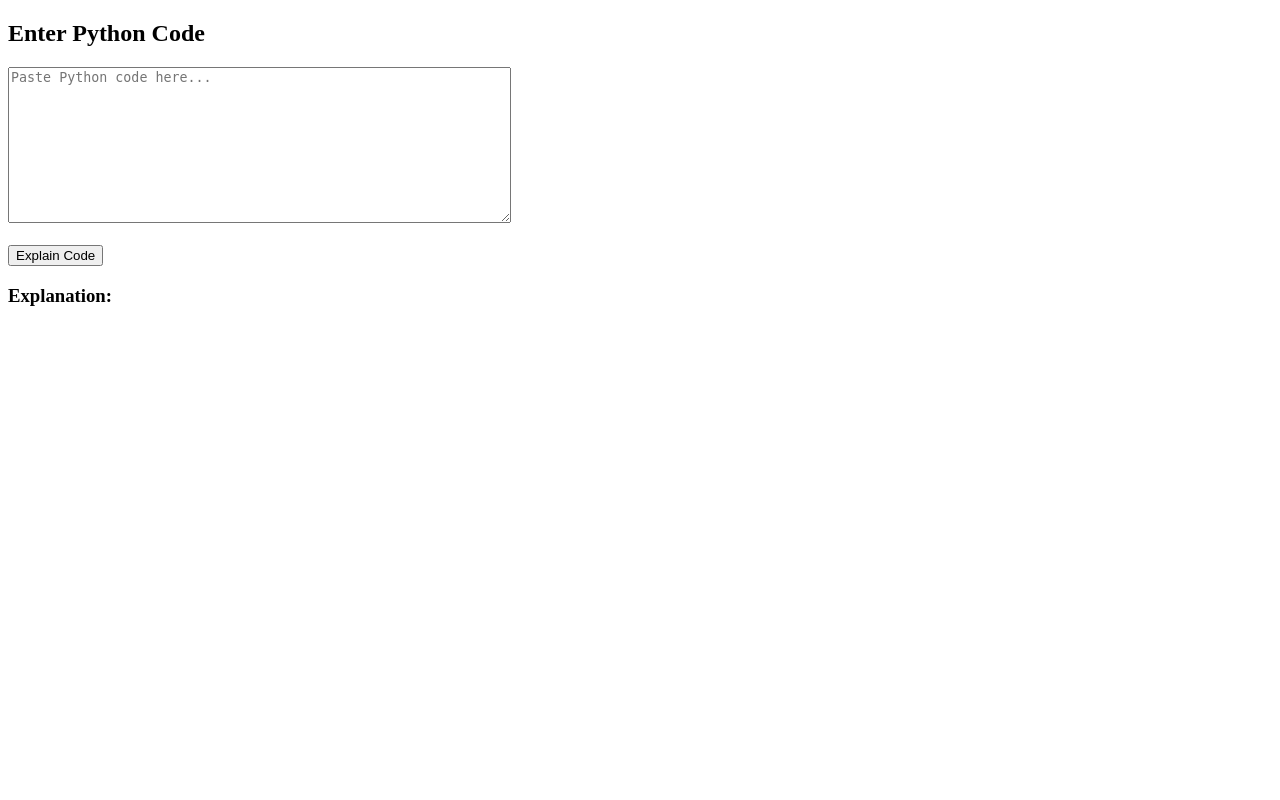
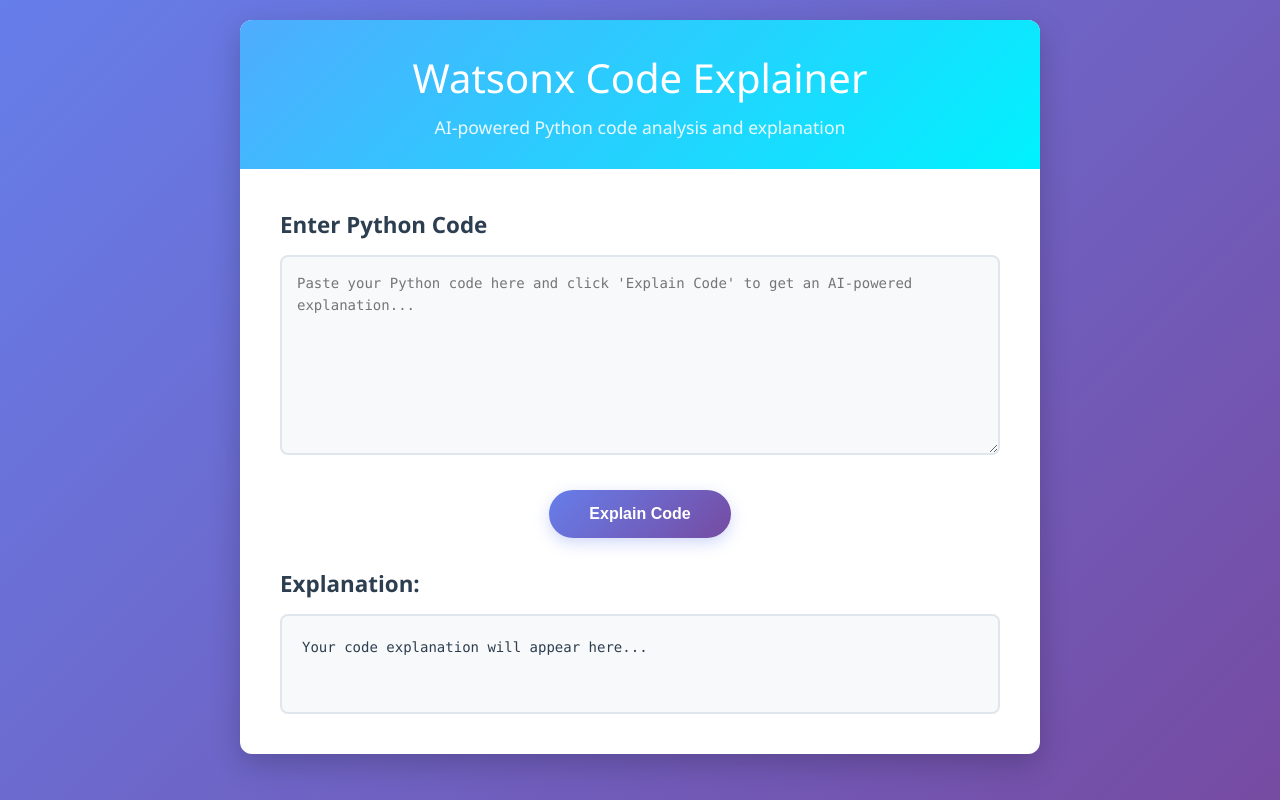
Before and after one commit to sugar-rage/code_explainer, a Flask app: page / in a window 1280 px wide. Run offline with Flask 3, Linux system fonts and the light colour scheme.

Commit message:
Updated frontpage.html

```diff
--- a/templates/frontpage.html
+++ b/templates/frontpage.html
@@ -2,19 +2,242 @@
 <html>
 <head>
   <title>Watsonx Code Explainer</title>
+  <style>
+    * {
+      margin: 0;
+      padding: 0;
+      box-sizing: border-box;
+    }
+
+    body {
+      font-family: 'Segoe UI', Tahoma, Geneva, Verdana, sans-serif;
+      background: linear-gradient(135deg, #667eea 0%, #764ba2 100%);
+      min-height: 100vh;
+      padding: 20px;
+      color: #333;
+    }
+
+    .container {
+      max-width: 800px;
+      margin: 0 auto;
+      background: white;
+      border-radius: 12px;
+      box-shadow: 0 10px 30px rgba(0, 0, 0, 0.2);
+      overflow: hidden;
+    }
+
+    .header {
+      background: linear-gradient(135deg, #4facfe 0%, #00f2fe 100%);
+      padding: 30px;
+      text-align: center;
+      color: white;
+    }
+
+    .header h1 {
+      font-size: 2.5em;
+      font-weight: 300;
+      margin-bottom: 10px;
+    }
+
+    .header p {
+      opacity: 0.9;
+      font-size: 1.1em;
+    }
+
+    .content {
+      padding: 40px;
+    }
+
+    .input-section {
+      margin-bottom: 30px;
+    }
+
+    .input-section h2 {
+      color: #2c3e50;
+      margin-bottom: 15px;
+      font-size: 1.4em;
+      font-weight: 600;
+    }
+
+    #codeInput {
+      width: 100%;
+      padding: 15px;
+      font-family: 'Consolas', 'Monaco', 'Courier New', monospace;
+      font-size: 14px;
+      border: 2px solid #e0e6ed;
+      border-radius: 8px;
+      resize: vertical;
+      min-height: 200px;
+      line-height: 1.6;
+      background: #f8f9fa;
+      transition: border-color 0.3s ease;
+    }
+
+    #codeInput:focus {
+      outline: none;
+      border-color: #4facfe;
+      box-shadow: 0 0 0 3px rgba(79, 172, 254, 0.1);
+    }
+
+    .button-container {
+      text-align: center;
+      margin: 30px 0;
+    }
+
+    .explain-btn {
+      background: linear-gradient(135deg, #667eea 0%, #764ba2 100%);
+      color: white;
+      border: none;
+      padding: 15px 40px;
+      font-size: 16px;
+      font-weight: 600;
+      border-radius: 50px;
+      cursor: pointer;
+      transition: all 0.3s ease;
+      box-shadow: 0 5px 15px rgba(102, 126, 234, 0.3);
+    }
+
+    .explain-btn:hover {
+      transform: translateY(-2px);
+      box-shadow: 0 8px 25px rgba(102, 126, 234, 0.4);
+    }
+
+    .explain-btn:active {
+      transform: translateY(0);
+    }
+
+    .output-section {
+      margin-top: 30px;
+    }
+
+    .output-section h3 {
+      color: #2c3e50;
+      margin-bottom: 15px;
+      font-size: 1.4em;
+      font-weight: 600;
+    }
+
+    #output {
+      background: #f8f9fa;
+      border: 2px solid #e0e6ed;
+      border-radius: 8px;
+      padding: 20px;
+      font-family: 'Consolas', 'Monaco', 'Courier New', monospace;
+      font-size: 14px;
+      line-height: 1.6;
+      white-space: pre-wrap;
+      word-wrap: break-word;
+      min-height: 100px;
+      max-height: 400px;
+      overflow-y: auto;
+      color: #2c3e50;
+    }
+
+    .loading {
+      color: #667eea;
+      font-style: italic;
+    }
+
+    .error {
+      color: #e74c3c;
+      background: #fdf2f2;
+      border-color: #fecaca;
+    }
+
+    /* Responsive design */
+    @media (max-width: 768px) {
+      .container {
+        margin: 10px;
+        border-radius: 8px;
+      }
+
+      .header {
+        padding: 20px;
+      }
+
+      .header h1 {
+        font-size: 2em;
+      }
+
+      .content {
+        padding: 20px;
+      }
+
+      #codeInput {
+        font-size: 12px;
+        min-height: 150px;
+      }
+
+      .explain-btn {
+        padding: 12px 30px;
+        font-size: 14px;
+      }
+    }
+
+    /* Print styles for capturing */
+    @media print {
+      body {
+        background: white;
+        padding: 0;
+      }
+
+      .container {
+        box-shadow: none;
+        border: 1px solid #ddd;
+      }
+
+      .header {
+        background: #f0f0f0 !important;
+        color: #333 !important;
+      }
+
+      .explain-btn {
+        background: #666 !important;
+        color: white !important;
+      }
+    }
+  </style>
 </head>
 <body>
+  <div class="container">
+    <div class="header">
+      <h1>Watsonx Code Explainer</h1>
+      <p>AI-powered Python code analysis and explanation</p>
+    </div>
+
+    <div class="content">
+      <div class="input-section">
         <h2>Enter Python Code</h2>
-  <textarea id="codeInput" rows="10" cols="60" placeholder="Paste Python code here..."></textarea>
-  <br><br>
-  <button onclick="explainCode()">Explain Code</button>
+        <textarea id="codeInput" placeholder="Paste your Python code here and click 'Explain Code' to get an AI-powered explanation..."></textarea>
+      </div>
+
+      <div class="button-container">
+        <button class="explain-btn" onclick="explainCode()">Explain Code</button>
+      </div>
+
+      <div class="output-section">
         <h3>Explanation:</h3>
-  <pre id="output"></pre>
+        <pre id="output">Your code explanation will appear here...</pre>
+      </div>
+    </div>
+  </div>
 
   <script>
     async function explainCode() {
       const code = document.getElementById("codeInput").value;
+      const output = document.getElementById("output");
 
+      if (!code.trim()) {
+        output.textContent = "Please enter some Python code to explain.";
+        output.className = "error";
+        return;
+      }
+
+      // Show loading state
+      output.textContent = "Analyzing code... Please wait.";
+      output.className = "loading";
+
+      try {
         const response = await fetch("http://localhost:5000/explain", {
           method: "POST",
           headers: {
@@ -24,12 +247,19 @@
         });
 
         const result = await response.json();
-      console.log("DEBUG: Response from Flask / Watsonx:", result);  // ✅ Debug line added
-      console.log(result); // in JS
+        console.log("DEBUG: Response from Flask / Watsonx:", result);
+        console.log(result);
+
         const explanation = result.results?.[0]?.generated_text || "No explanation found.";
-      document.getElementById("output").textContent = explanation;
+        output.textContent = explanation;
+        output.className = "";
+
+      } catch (error) {
+        console.error("Error:", error);
+        output.textContent = "Error: Unable to connect to the explanation service. Please make sure the server is running.";
+        output.className = "error";
+      }
     }
   </script>
-
 </body>
 </html>
```
Lines whose indentation alone changed are shown as unchanged.
